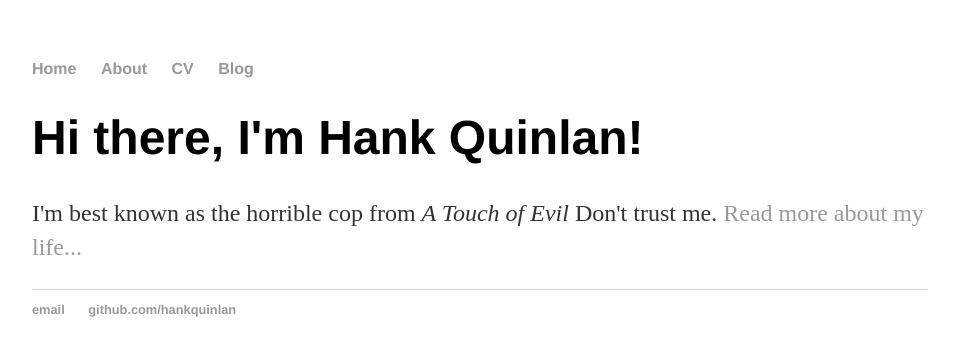
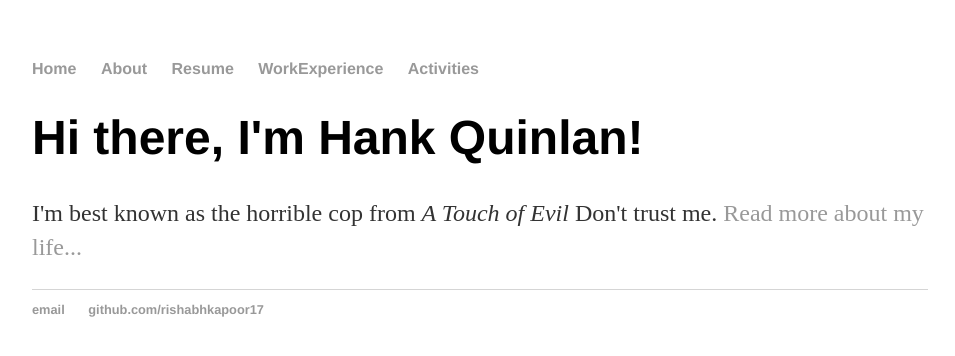
Before and after one commit to rishabhkapoor17/rishabhkapoor17.github.io, a Jekyll site: the page built from index.html, in a window 1280 px wide. Shown: the top 356 px of the page, without its empty margins (160-1115 px from the left). Built offline with Jekyll 4.4.1, drawn with Linux system fonts in a browser that asks for light colours.

Commit message:
Update default.html

```diff
--- a/_layouts/default.html
+++ b/_layouts/default.html
@@ -9,9 +9,10 @@
 			<nav>
 	    		<ul>
 	        		<li><a href="/">Home</a></li>
-		        	<li><a href="/about">About</a></li>
-	        		<li><a href="/cv">CV</a></li>
-	        		<li><a href="/blog">Blog</a></li>
+		        	<li><a href="/About">About</a></li>
+	        		<li><a href="/Resume">Resume</a></li>
+	        		<li><a href="/Work Experience">WorkExperience</a></li>
+				<li><a href="/Activites">Activities</a></li>
 	    		</ul>
 			</nav>
 			<div class="container">
@@ -21,8 +22,8 @@
 			</div><!-- /.container -->
 			<footer>
 	    		<ul>
-	        		<li><a href="mailto:hankquinlanhub@gmail.com">email</a></li>
-	        		<li><a href="https://github.com/hankquinlan">github.com/hankquinlan</a></li>
+	        		<li><a href="mailto:rishabh.kapoor798@gmail.com">email</a></li>
+	        		<li><a href="https://github.com/rishabhkapoor17">github.com/rishabhkapoor17</a></li>
 				</ul>
 			</footer>
 		</body>
```
